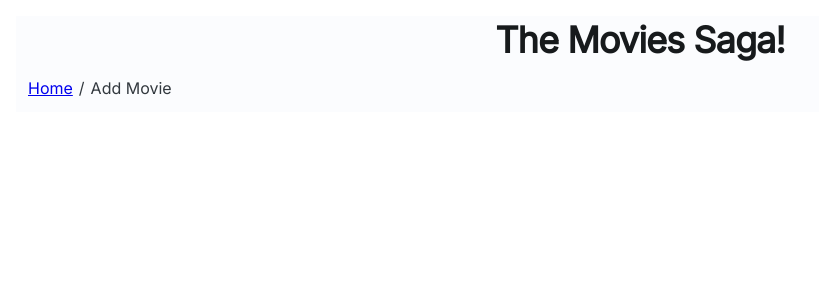
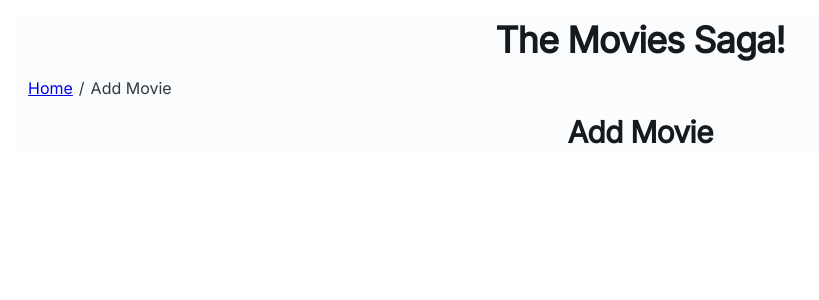
Before and after one commit to BurnerWah/weekend-movie-sagas, a React (Create React App) app: page /#/add in a window 1280 px wide. Shown: the top 300 px of the page, without its empty margins (0-819 px from the left). Built offline with nearby package versions, Linux system fonts and the light colour scheme; the HTML template or start-up script is replaced by a standard one.

Commit message:
Started adding things to the Add Movie page

```diff
--- a/src/components/AddMovie/AddMovie.jsx
+++ b/src/components/AddMovie/AddMovie.jsx
@@ -3,11 +3,18 @@ import { Link } from 'react-router-dom'
 
 export default function AddMovie() {
   return (
+    <>
       <Breadcrumbs>
         <Typography>
           <Link to="/">Home</Link>
         </Typography>
         <Typography>Add Movie</Typography>
       </Breadcrumbs>
+      <form>
+        <Typography level="h2" sx={{ textAlign: 'center' }}>
+          Add Movie
+        </Typography>
+      </form>
+    </>
   )
 }
```
Lines whose indentation alone changed are shown as unchanged.
